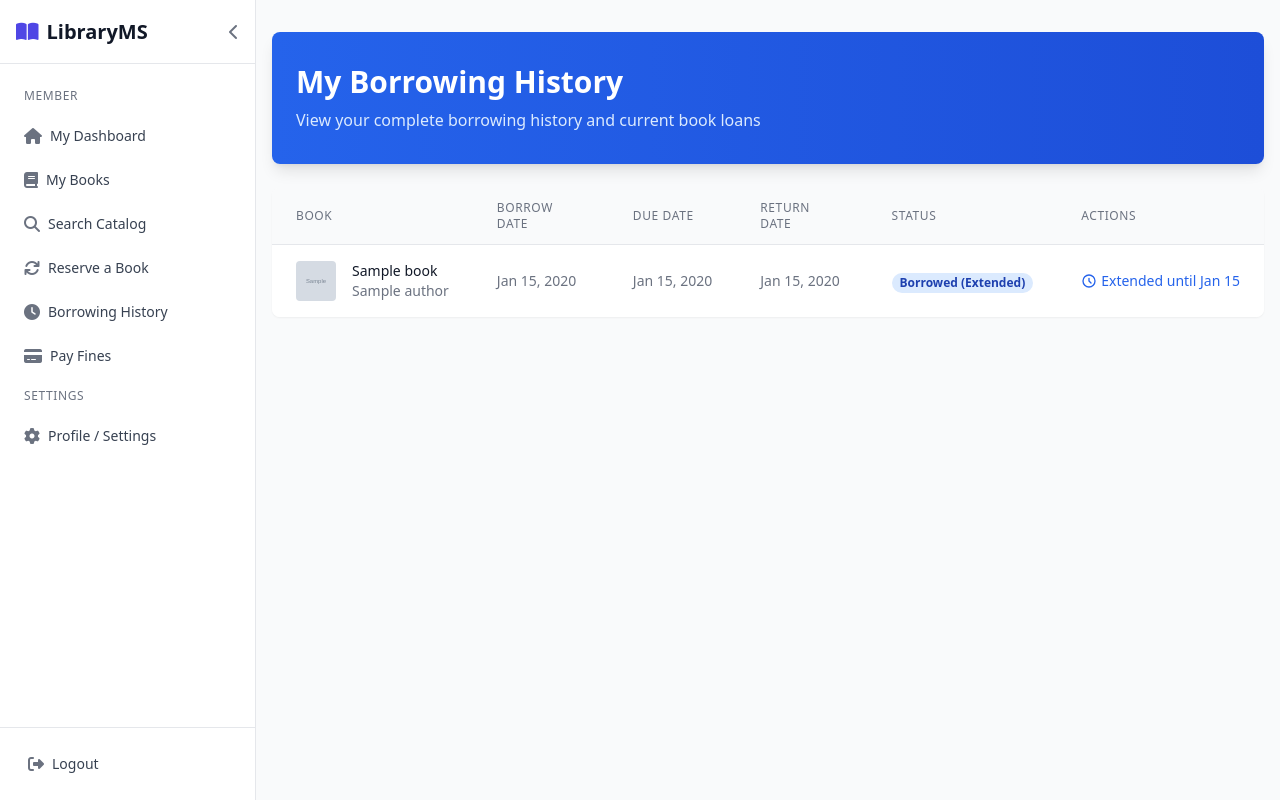
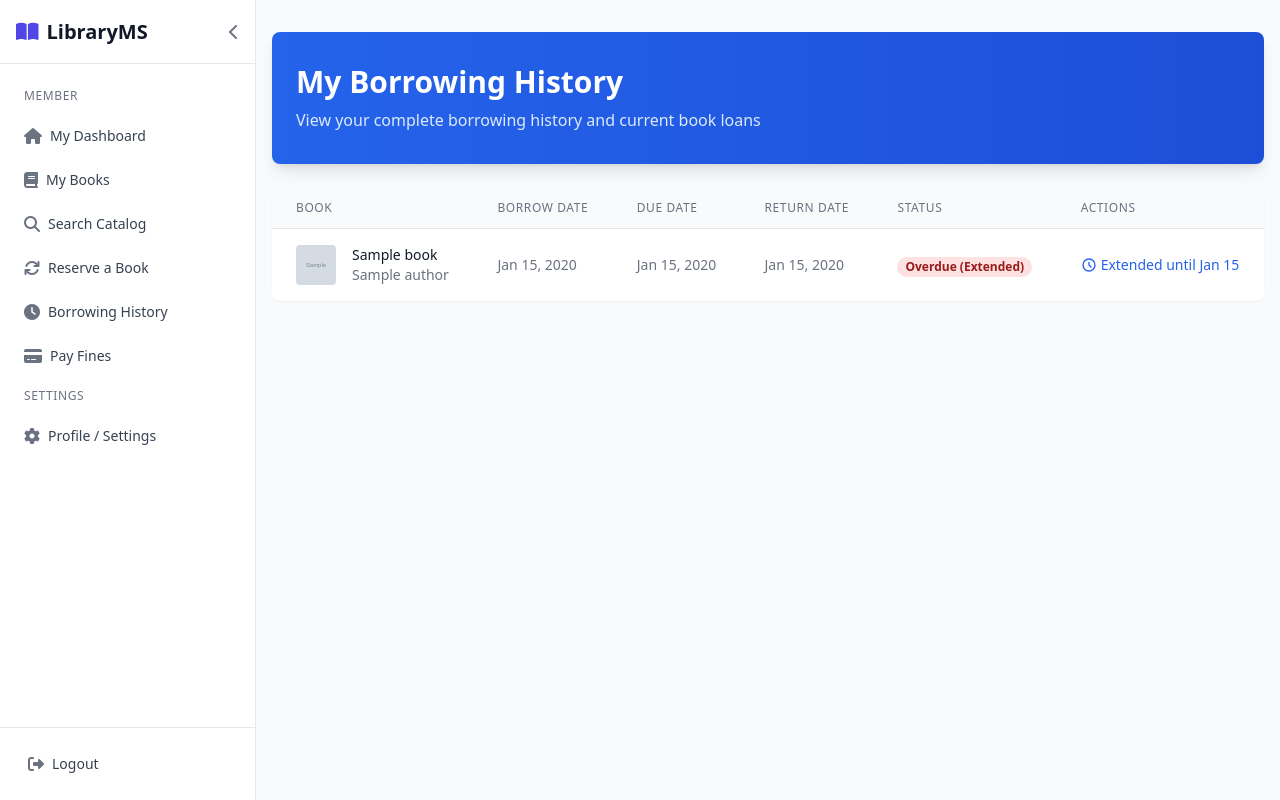
Before and after one commit to sudo-mko/Libsys, a Django app: page /borrow/history/ in a window 1280 px wide. Run offline with Django 5.2, Linux system fonts and the light colour scheme; a user stored in the database is signed in; tables that the repository leaves empty hold one stand-in row (values such as "Sample post"); grey boxes marked "Sample" are stand-in pictures; some libraries are stand-ins or nearby versions.

Commit message:
minor ui/ux fixing in borrowing history page

```diff
--- a/lms/borrow/templates/borrowing_history.html
+++ b/lms/borrow/templates/borrowing_history.html
@@ -64,32 +64,50 @@
                                 {% endif %}
                             </td>
                             <td class="px-6 py-4 whitespace-nowrap">
-                                {% if borrowing.status == 'borrowed' %}
-                                    {% if borrowing.is_extended %}
-                                        <span class="px-2 inline-flex text-xs leading-5 font-semibold rounded-full bg-blue-100 text-blue-800">
-                                            Borrowed (Extended)
-                                        </span>
-                                    {% else %}
-                                        <span class="px-2 inline-flex text-xs leading-5 font-semibold rounded-full bg-blue-100 text-blue-800">
-                                            Borrowed
-                                        </span>
-                                    {% endif %}
-                                {% elif borrowing.status == 'returned' %}
+                                {% if borrowing.calculated_status == 'returned' %}
                                     <span class="px-2 inline-flex text-xs leading-5 font-semibold rounded-full bg-green-100 text-green-800">
                                         Returned
                                     </span>
-                                {% elif borrowing.status == 'overdue' %}
+                                {% elif borrowing.calculated_status == 'overdue' %}
                                     <span class="px-2 inline-flex text-xs leading-5 font-semibold rounded-full bg-red-100 text-red-800">
-                                        Overdue
+                                        {% if borrowing.is_extended %}
+                                            Overdue (Extended)
+                                        {% else %}
+                                            Overdue
+                                        {% endif %}
+                                    </span>
+                                {% elif borrowing.calculated_status == 'due_today' %}
+                                    <span class="px-2 inline-flex text-xs leading-5 font-semibold rounded-full bg-yellow-100 text-yellow-800">
+                                        {% if borrowing.is_extended %}
+                                            Due Today (Extended)
+                                        {% else %}
+                                            Due Today
+                                        {% endif %}
+                                    </span>
+                                {% elif borrowing.calculated_status == 'due_soon' %}
+                                    <span class="px-2 inline-flex text-xs leading-5 font-semibold rounded-full bg-orange-100 text-orange-800">
+                                        {% if borrowing.is_extended %}
+                                            Due Soon (Extended)
+                                        {% else %}
+                                            Due Soon
+                                        {% endif %}
+                                    </span>
+                                {% elif borrowing.calculated_status == 'borrowed' %}
+                                    <span class="px-2 inline-flex text-xs leading-5 font-semibold rounded-full bg-blue-100 text-blue-800">
+                                        {% if borrowing.is_extended %}
+                                            Borrowed (Extended)
+                                        {% else %}
+                                            Borrowed
+                                        {% endif %}
                                     </span>
                                 {% else %}
                                     <span class="px-2 inline-flex text-xs leading-5 font-semibold rounded-full bg-gray-100 text-gray-800">
-                                        {{ borrowing.status|title }}
+                                        {{ borrowing.calculated_status|title }}
                                     </span>
                                 {% endif %}
                             </td>
                             <td class="px-6 py-4 whitespace-nowrap text-sm font-medium">
-                                {% if borrowing.status == 'borrowed' %}
+                                {% if borrowing.calculated_status in 'borrowed,due_soon,due_today,overdue' %}
                                     <!-- Check if user has premium membership and can extend -->
                                     {% if request.user.membership and request.user.membership.extension_days > 0 %}
                                         <!-- Check if already extended or has pending extension request -->
@@ -121,34 +139,43 @@
                                             </form>
                                         {% endif %}
                                     {% else %}
-                                        <!-- Basic member - show useful borrowing info -->
-                                        {% now "Y-m-d" as today %}
-                                        {% if borrowing.due_date|date:"Y-m-d" >= today %}
+                                        <!-- Basic member - show useful borrowing info using calculated values -->
+                                        {% if borrowing.calculated_status == 'overdue' %}
+                                            <span class="text-red-600 font-medium flex items-center">
+                                                <svg class="w-4 h-4 mr-1" fill="none" stroke="currentColor" viewBox="0 0 24 24">
+                                                    <path stroke-linecap="round" stroke-linejoin="round" stroke-width="2" d="M12 9v2m0 4h.01m-6.938 4h13.856c1.54 0 2.502-1.667 1.732-2.5L13.732 4c-.77-.833-1.964-.833-2.732 0L3.732 16.5c-.77.833.192 2.5 1.732 2.5z"></path>
+                                                </svg>
+                                                Overdue by {{ borrowing.days_overdue }} day{{ borrowing.days_overdue|pluralize }}
+                                            </span>
+                                        {% elif borrowing.calculated_status == 'due_today' %}
+                                            <span class="text-yellow-600 font-medium flex items-center">
+                                                <svg class="w-4 h-4 mr-1" fill="none" stroke="currentColor" viewBox="0 0 24 24">
+                                                    <path stroke-linecap="round" stroke-linejoin="round" stroke-width="2" d="M12 8v4l3 3m6-3a9 9 0 11-18 0 9 9 0 0118 0z"></path>
+                                                </svg>
+                                                Due today
+                                            </span>
+                                        {% elif borrowing.calculated_status == 'due_soon' %}
+                                            <span class="text-orange-600 font-medium flex items-center">
+                                                <svg class="w-4 h-4 mr-1" fill="none" stroke="currentColor" viewBox="0 0 24 24">
+                                                    <path stroke-linecap="round" stroke-linejoin="round" stroke-width="2" d="M12 8v4l3 3m6-3a9 9 0 11-18 0 9 9 0 0118 0z"></path>
+                                                </svg>
+                                                Due in {{ borrowing.days_until_due }} day{{ borrowing.days_until_due|pluralize }}
+                                            </span>
+                                        {% else %}
                                             <span class="text-green-600 font-medium flex items-center">
                                                 <svg class="w-4 h-4 mr-1" fill="none" stroke="currentColor" viewBox="0 0 24 24">
                                                     <path stroke-linecap="round" stroke-linejoin="round" stroke-width="2" d="M12 8v4l3 3m6-3a9 9 0 11-18 0 9 9 0 0118 0z"></path>
                                                 </svg>
-                                                Due {{ borrowing.due_date|timeuntil }}
-                                            </span>
-                                        {% else %}
-                                            <span class="text-gray-600 font-medium">
-                                                Borrowed {{ borrowing.borrow_date|timesince }} ago
+                                                Due in {{ borrowing.days_until_due }} day{{ borrowing.days_until_due|pluralize }}
                                             </span>
                                         {% endif %}
                                     {% endif %}
-                                {% elif borrowing.status == 'returned' %}
+                                {% elif borrowing.calculated_status == 'returned' %}
                                     <span class="text-green-600 font-medium flex items-center">
                                         <svg class="w-4 h-4 mr-1" fill="none" stroke="currentColor" viewBox="0 0 24 24">
                                             <path stroke-linecap="round" stroke-linejoin="round" stroke-width="2" d="M9 12l2 2 4-4m6 2a9 9 0 11-18 0 9 9 0 0118 0z"></path>
                                         </svg>
                                         Returned {{ borrowing.return_date|date:"M j, Y" }}
-                                    </span>
-                                {% elif borrowing.status == 'overdue' %}
-                                    <span class="text-red-600 font-medium flex items-center">
-                                        <svg class="w-4 h-4 mr-1" fill="none" stroke="currentColor" viewBox="0 0 24 24">
-                                            <path stroke-linecap="round" stroke-linejoin="round" stroke-width="2" d="M12 9v2m0 4h.01m-6.938 4h13.856c1.54 0 2.502-1.667 1.732-2.5L13.732 4c-.77-.833-1.964-.833-2.732 0L3.732 16.5c-.77.833.192 2.5 1.732 2.5z"></path>
-                                        </svg>
-                                        Overdue by {{ borrowing.due_date|timesince }}
                                     </span>
                                 {% else %}
                                     <span class="text-gray-400">-</span>
--- a/lms/borrow/views.py
+++ b/lms/borrow/views.py
@@ -9,6 +9,8 @@ from .forms import BorrowingForm
 from library.models import Book
 from django.views.decorators.http import require_POST
 from django.views.decorators.csrf import csrf_protect
+from django.utils import timezone
+from datetime import timedelta
 
 # Create your views here.
 def borrow_list(request):
@@ -63,7 +65,42 @@ def borrow_book(request, book_id):
 def borrowing_history(request):
     # Get borrowings for the current user, ordered by borrow date (newest first)
     borrowings = Borrowing.objects.filter(user=request.user).order_by('-borrow_date')  # type: ignore
-    return render(request, 'borrowing_history.html', {'borrowings': borrowings})
+
+    # Calculate status for each borrowing
+
+
+    today = timezone.now().date()
+    enhanced_borrowings = []
+
+    for borrowing in borrowings:
+        # Create a copy of the borrowing object with additional fields
+        enhanced_borrowing = borrowing
+
+        if borrowing.status in ['borrowed', 'overdue']:
+            days_until_due = (borrowing.due_date - today).days
+
+            if days_until_due < 0:
+                # Past due date
+                enhanced_borrowing.calculated_status = 'overdue'
+                enhanced_borrowing.days_overdue = abs(days_until_due)
+            elif days_until_due == 0:
+                # Due today
+                enhanced_borrowing.calculated_status = 'due_today'
+            elif days_until_due <= 2:
+                # Due within 2 days
+                enhanced_borrowing.calculated_status = 'due_soon'
+                enhanced_borrowing.days_until_due = days_until_due
+            else:
+                # More than 2 days away
+                enhanced_borrowing.calculated_status = 'borrowed'
+                enhanced_borrowing.days_until_due = days_until_due
+        else:
+            # Returned or other status
+            enhanced_borrowing.calculated_status = borrowing.status
+
+        enhanced_borrowings.append(enhanced_borrowing)
+
+    return render(request, 'borrowing_history.html', {'borrowings': enhanced_borrowings})
 
 
 @login_required
```
